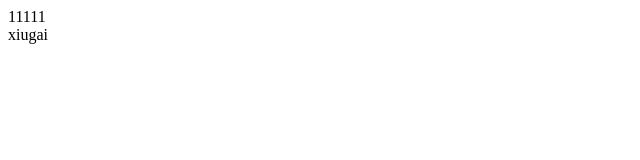
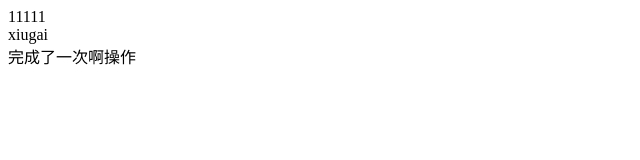
Before and after one commit to programmeryan/web-, a plain HTML site: page index.html in a window 1280 px wide. Shown: the whole page, without its empty margins (0-640 px from the left). Drawn offline with Linux system fonts and the light colour scheme.

Commit message:
"完成了一次操作"

```diff
--- a/index.html
+++ b/index.html
@@ -7,5 +7,6 @@
 <body>
 	<div>11111</div><a href=""></a>
 <div>xiugai </div>
+<div>  完成了一次啊操作</div>
 </body>
 </html>
```
